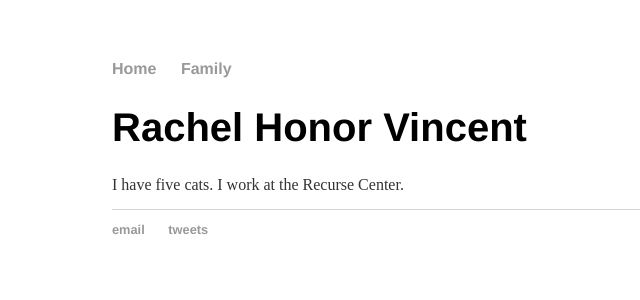
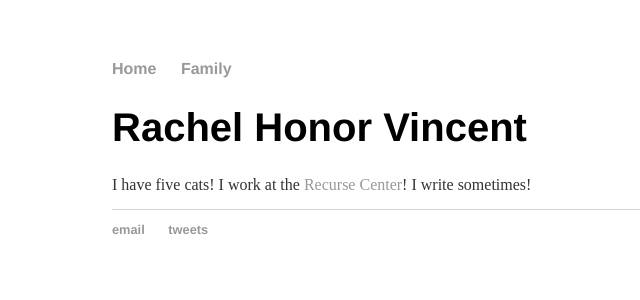
Before and after one commit to rhonorv/rhonorv.github.io, a Jekyll site: the page index.html, which Jekyll copies as it is, in a window 1280 px wide. Shown: the top 300 px of the page, without its empty margins (80-720 px from the left). Built offline with Jekyll 4.4.1, drawn with Linux system fonts in a browser that asks for light colours.

Commit message:
update home page

```diff
--- a/index.html
+++ b/index.html
@@ -15,7 +15,7 @@
 		<div class="container">
     		<div class="blurb">
         		<h1>Rachel Honor Vincent</h1>
-				<p>I have five cats. I work at the Recurse Center.</p>
+				<p>I have five cats! I work at the <a href="https://www.recurse.com">Recurse Center</a>! I write sometimes!</p>
     		</div><!-- /.blurb -->
 		</div><!-- /.container -->
 		<footer>
```
